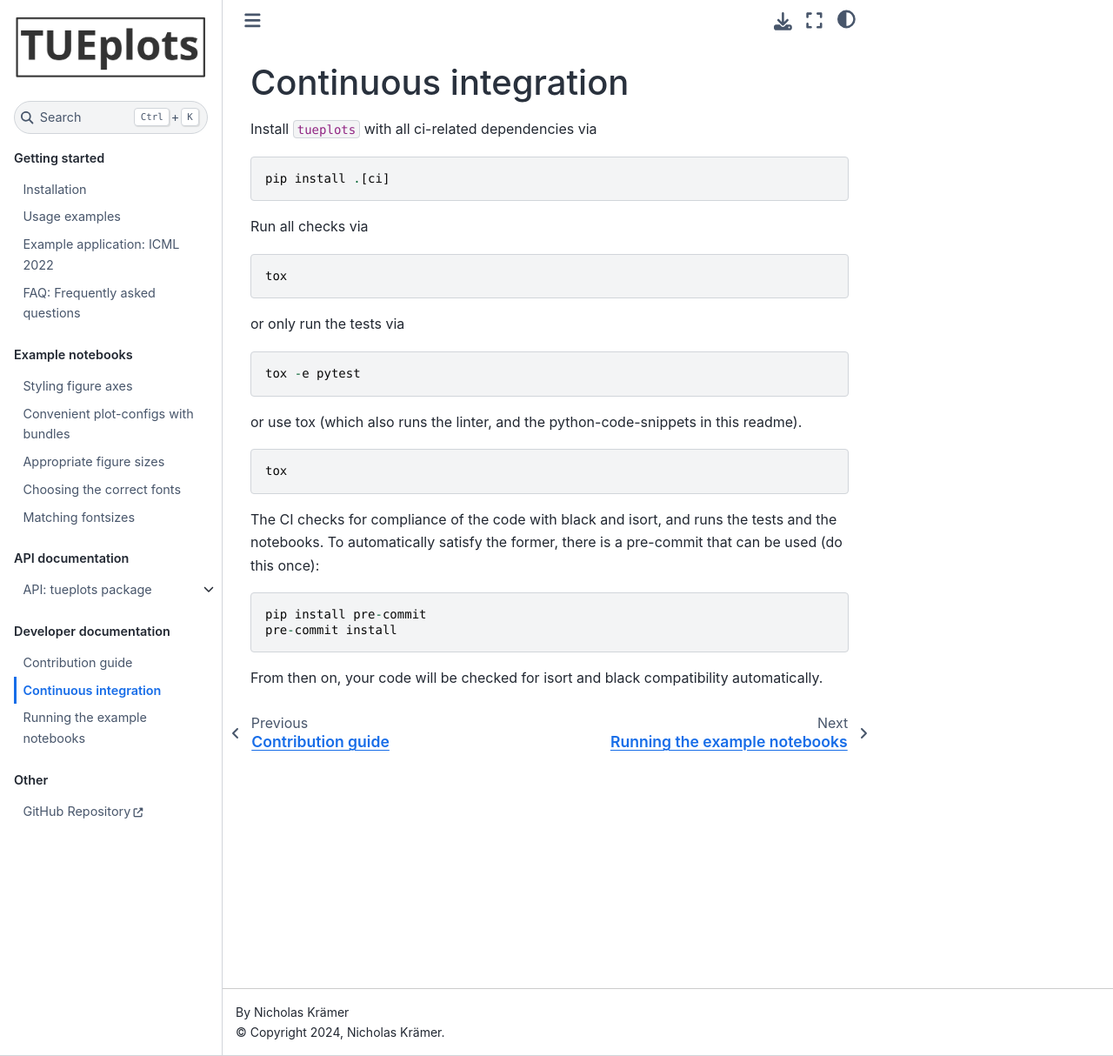
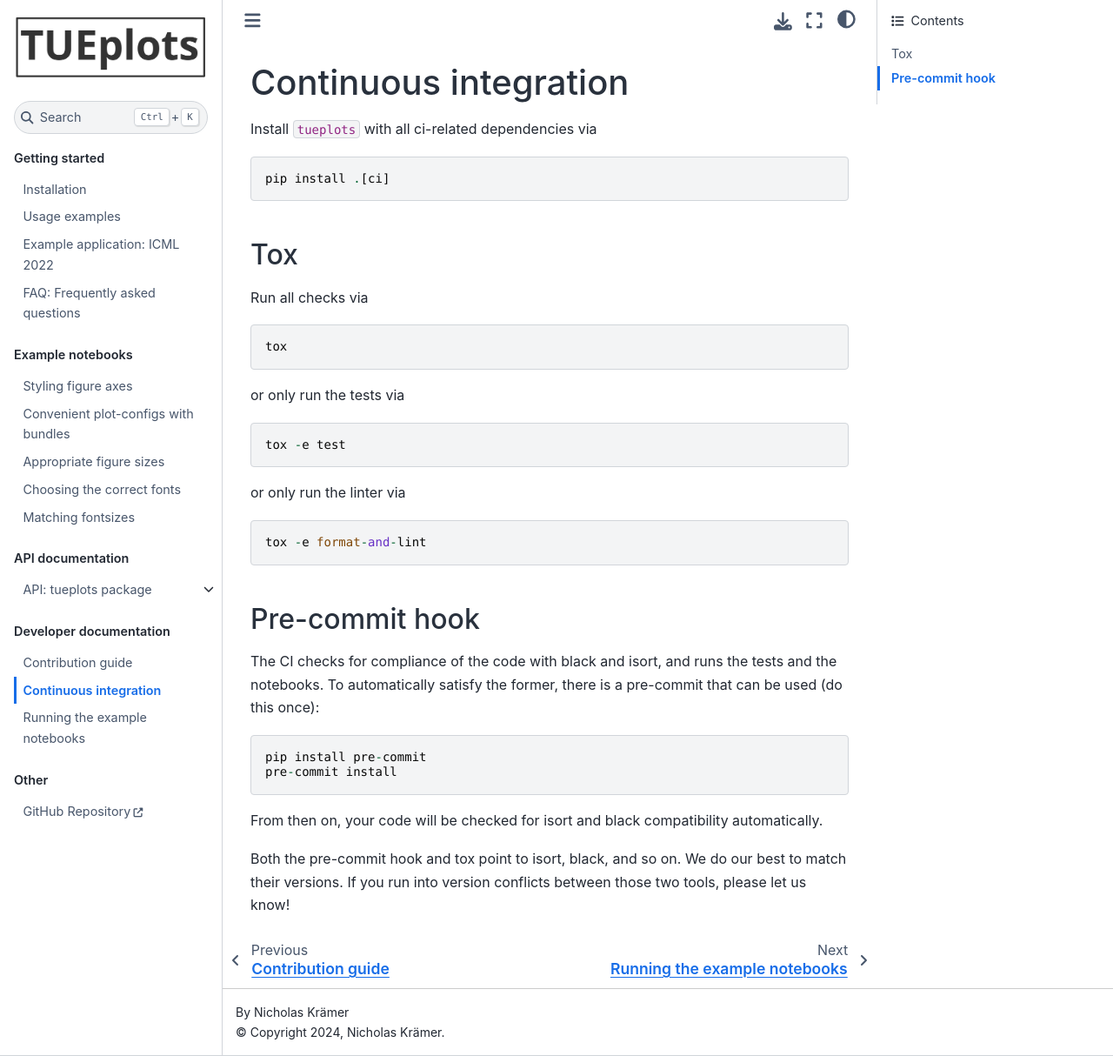
Before and after one commit to pnkraemer/tueplots, a Sphinx documentation site: the page built from docs/source/docs_dev/continuous_integration.md, in a window 1280 px wide and 1214 px high. Shown: the whole window at 87% size. Built offline with Sphinx 7.4.7 and the Sphinx Book theme 1.1.4, drawn with Linux system fonts in a browser that asks for light colours; pages that are not in the unit, such as notebooks, are missing from menus.

Commit message:
Bundle tox categories into `tox -e test` and `tox -e format-and-lint` (#151)
* Bundle the lint- and test-categories in tox

* Update the discussion of tox

* Update the pre-commit hook versions

* Explain why doc-dependencies are in a separate file

* Discuss tox and pre-commit versions in the dev docs

* Fix the doc-build

````diff
--- a/docs/source/docs_dev/continuous_integration.md
+++ b/docs/source/docs_dev/continuous_integration.md
@@ -5,18 +5,23 @@ Install `tueplots` with all ci-related dependencies via
 ```
 pip install .[ci]
 ```
+
+
+## Tox
 Run all checks via
 ```
 tox
 ```
 or only run the tests via
 ```
-tox -e pytest
+tox -e test
 ```
-or use tox (which also runs the linter, and the python-code-snippets in this readme).
+or only run the linter via
 ```
-tox
+tox -e format-and-lint
 ```
+
+## Pre-commit hook
 The CI checks for compliance of the code with black and isort, and runs the tests and the notebooks.
 To automatically satisfy the former, there is a pre-commit that can be used (do this once):
 ```
@@ -24,3 +29,8 @@ pip install pre-commit
 pre-commit install
 ```
 From then on, your code will be checked for isort and black compatibility automatically.
+
+
+Both the pre-commit hook and tox point to isort, black, and so on.
+We do our best to match their versions. If you run into version conflicts
+between those two tools, please let us know!
````
Also changed, not shown: .pre-commit-config.yaml, 2 other files.
